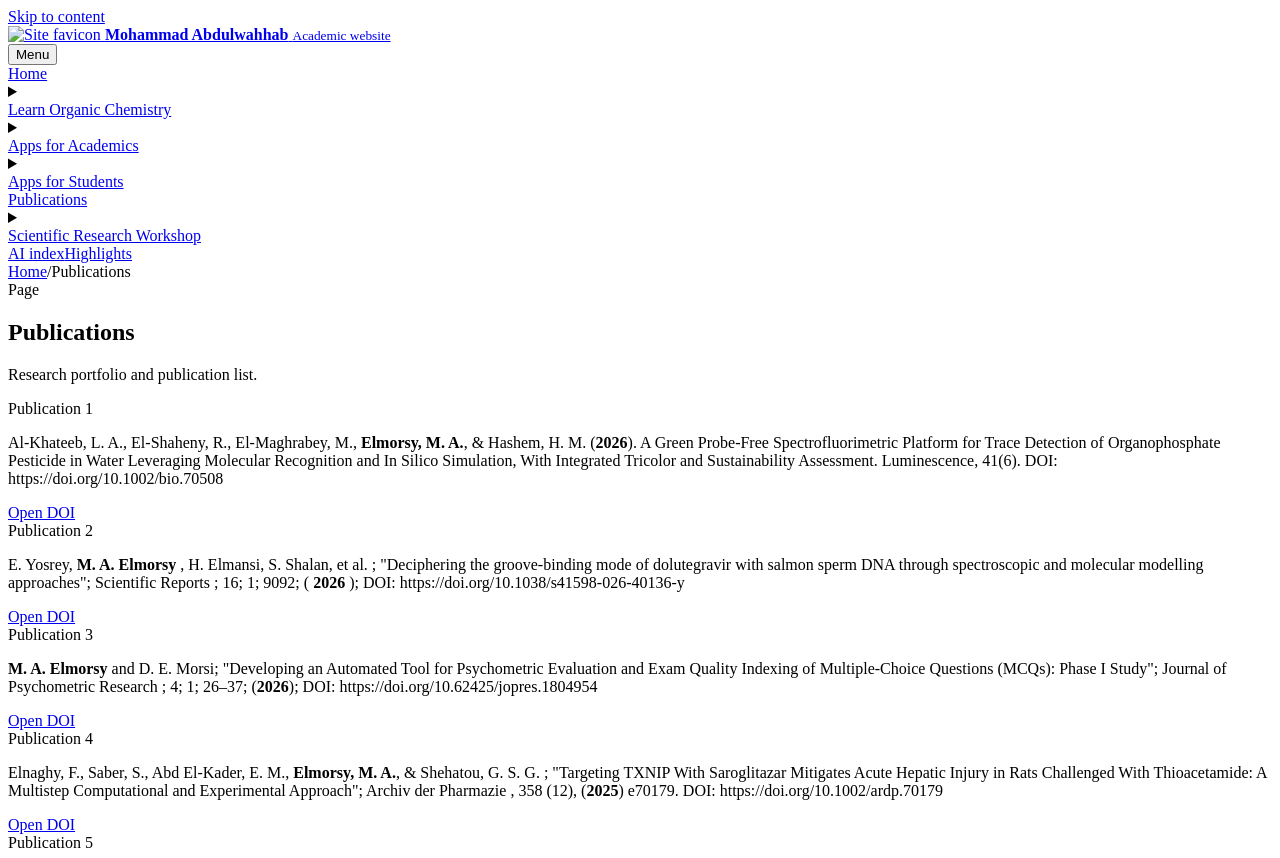
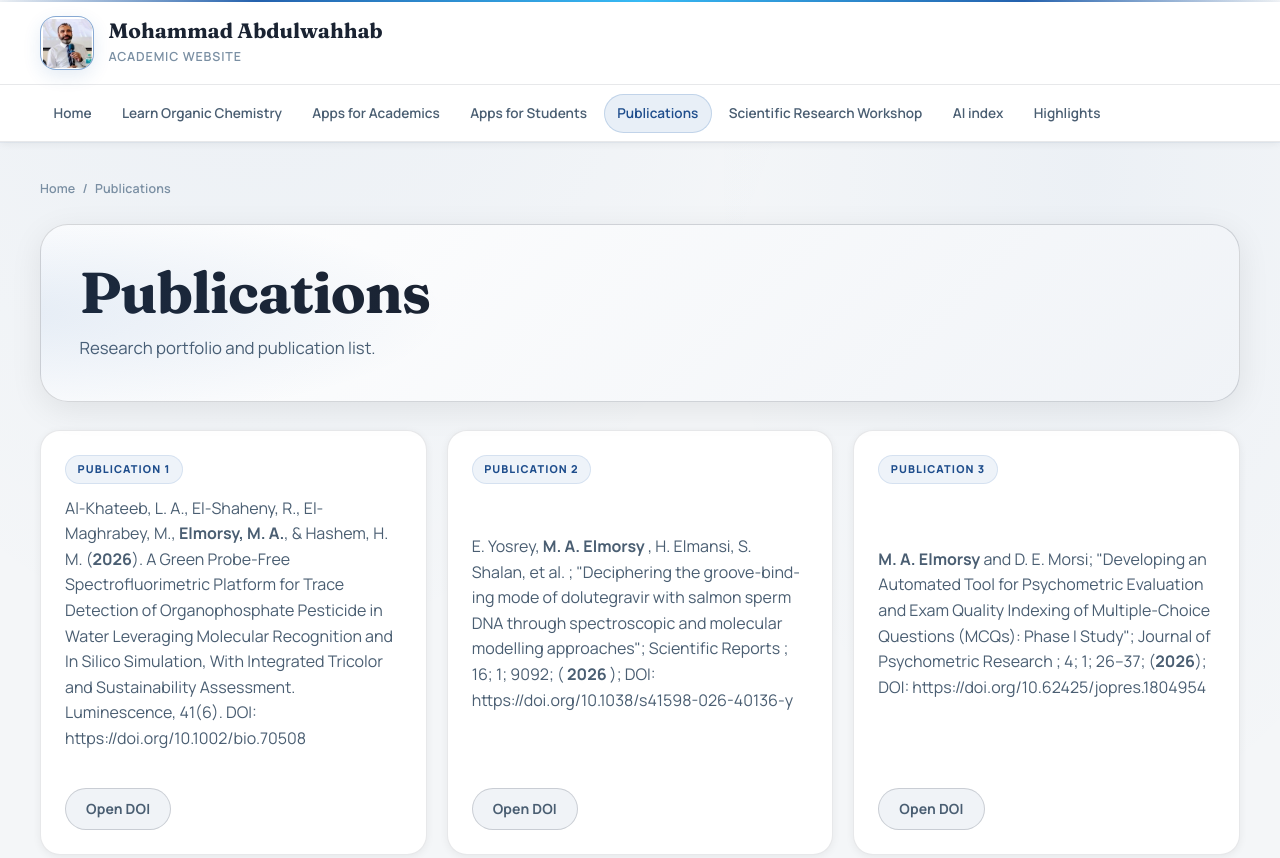
Before and after one commit to mwahhab95/Mohammad-Abdulwahhab, a plain HTML site: page publications/index.html in a window 1280 px wide. Shown: the top 858 px of the page. Drawn offline with Linux system fonts and the light colour scheme.

Commit message:
Fix live publications asset links

```diff
--- a/publications/index.html
+++ b/publications/index.html
@@ -18,12 +18,14 @@
     <meta property="og:description" content="Research portfolio and publication list." />
     <meta property="og:type" content="website" />
     <meta name="theme-color" content="#123342" />
-    <link rel="icon" type="image/x-icon" href="../assets/favicon.ico" />
+    <link rel="icon" type="image/x-icon" href="/Mohammad-Abdulwahhab/assets/favicon-DxV9DA54.ico" />
     <link rel="preconnect" href="https://fonts.googleapis.com" />
     <link rel="preconnect" href="https://fonts.gstatic.com" crossorigin />
     <link href="https://fonts.googleapis.com/css2?family=Fraunces:wght@500;600;700&family=IBM+Plex+Sans+Arabic:wght@400;500;600;700&family=Manrope:wght@400;500;600;700;800&display=swap" rel="stylesheet" />
-    <link rel="stylesheet" href="../assets/site.css" />
-    <script type="module" src="../assets/site.js"></script>
+
+
+    <script type="module" crossorigin src="/Mohammad-Abdulwahhab/assets/site-5DrS6zRd.js"></script>
+    <link rel="stylesheet" crossorigin href="/Mohammad-Abdulwahhab/assets/site-CLrIcsr9.css">
   </head>
   <body>
     <a class="skip-link" href="#main-content">Skip to content</a>
@@ -31,7 +33,7 @@
       <div class="top-shell">
         <a class="brand" href="../home/">
           <span class="brand-mark">
-            <img src="../assets/favicon.ico" alt="Site favicon" class="brand-favicon" />
+            <img src="/Mohammad-Abdulwahhab/assets/favicon-DxV9DA54.ico" alt="Site favicon" class="brand-favicon" />
           </span>
           <span class="brand-copy">
             <strong>Mohammad Abdulwahhab</strong>
```
